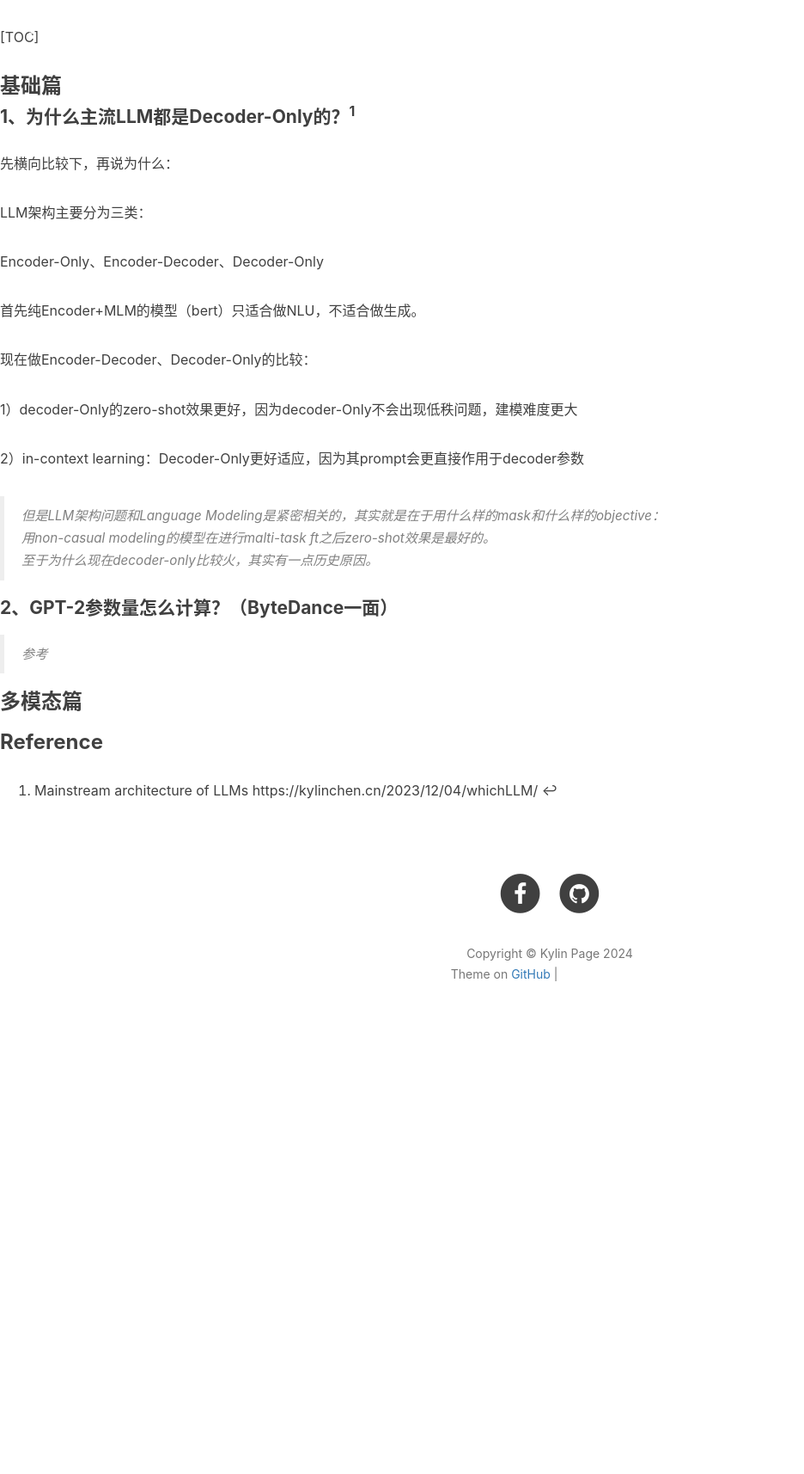
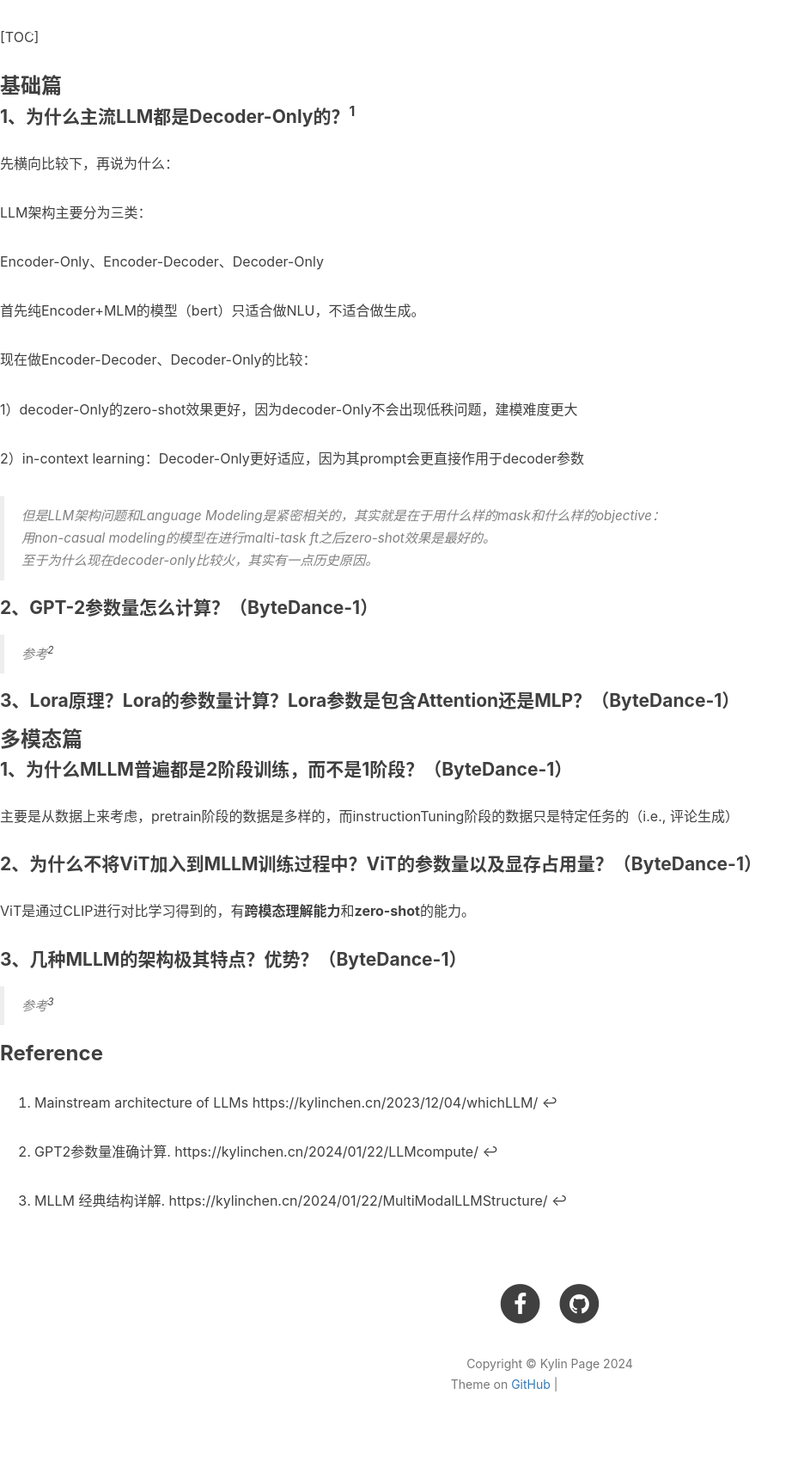
Before and after one commit to KylinC/KylinC.github.io, a Jekyll site: the page built from _posts/2024-01-14-LLMinterview.md, in a window 1280 px wide. Shown: the whole page at 86% size, without its empty margins (0-936 px from the left). Built offline with Jekyll 4.4.1, drawn with Linux system fonts in a browser that asks for light colours; nearby versions of some CDN libraries; our own code applies the rules of GitHub Pages for plain Markdown files; comment, search, counter and statistics services are not loaded; before the commit the page ends 1237 px from its top, so only the background shows below that; grey boxes are pictures that could not be loaded.

Commit message:
git add .

```diff
--- a/_posts/2024-01-14-LLMinterview.md
+++ b/_posts/2024-01-14-LLMinterview.md
@@ -2,12 +2,12 @@
 dlayout:    post
 title:      LLM 常见面试问题
 subtitle:   Interview for LLM
-date:       2024-01-14
+date:       2024-01-22
 author:     Kylin
 header-img: img/llminterview.jpg
 catalog: true
 tags:
-    - nlp
+    - job
 ---
 
 
@@ -42,9 +42,11 @@ Encoder-Only、Encoder-Decoder、Decoder-Only
 >
 > 至于为什么现在decoder-only比较火，其实有一点历史原因。
 
-#### 2、GPT-2参数量怎么计算？（ByteDance一面）
+#### 2、GPT-2参数量怎么计算？（ByteDance-1）
 
-> 参考
+> 参考[^2]
+
+#### 3、Lora原理？Lora的参数量计算？Lora参数是包含Attention还是MLP？（ByteDance-1）
 
 
 
@@ -52,7 +54,23 @@ Encoder-Only、Encoder-Decoder、Decoder-Only
 
 ### 多模态篇
 
+#### 1、为什么MLLM普遍都是2阶段训练，而不是1阶段？（ByteDance-1）
 
+主要是从数据上来考虑，pretrain阶段的数据是多样的，而instructionTuning阶段的数据只是特定任务的（i.e., 评论生成）
+
+
+
+#### 2、为什么不将ViT加入到MLLM训练过程中？ViT的参数量以及显存占用量？（ByteDance-1）
+
+ViT是通过CLIP进行对比学习得到的，有**跨模态理解能力**和**zero-shot**的能力。
+
+
+
+
+
+#### 3、几种MLLM的架构极其特点？优势？（ByteDance-1）
+
+> 参考[^3]
 
 
 
@@ -61,3 +79,6 @@ Encoder-Only、Encoder-Decoder、Decoder-Only
 ### Reference
 
 [^1]: Mainstream architecture of LLMs https://kylinchen.cn/2023/12/04/whichLLM/
+
+[^2]: GPT2参数量准确计算. https://kylinchen.cn/2024/01/22/LLMcompute/
+[^3]: MLLM 经典结构详解. https://kylinchen.cn/2024/01/22/MultiModalLLMStructure/
```
